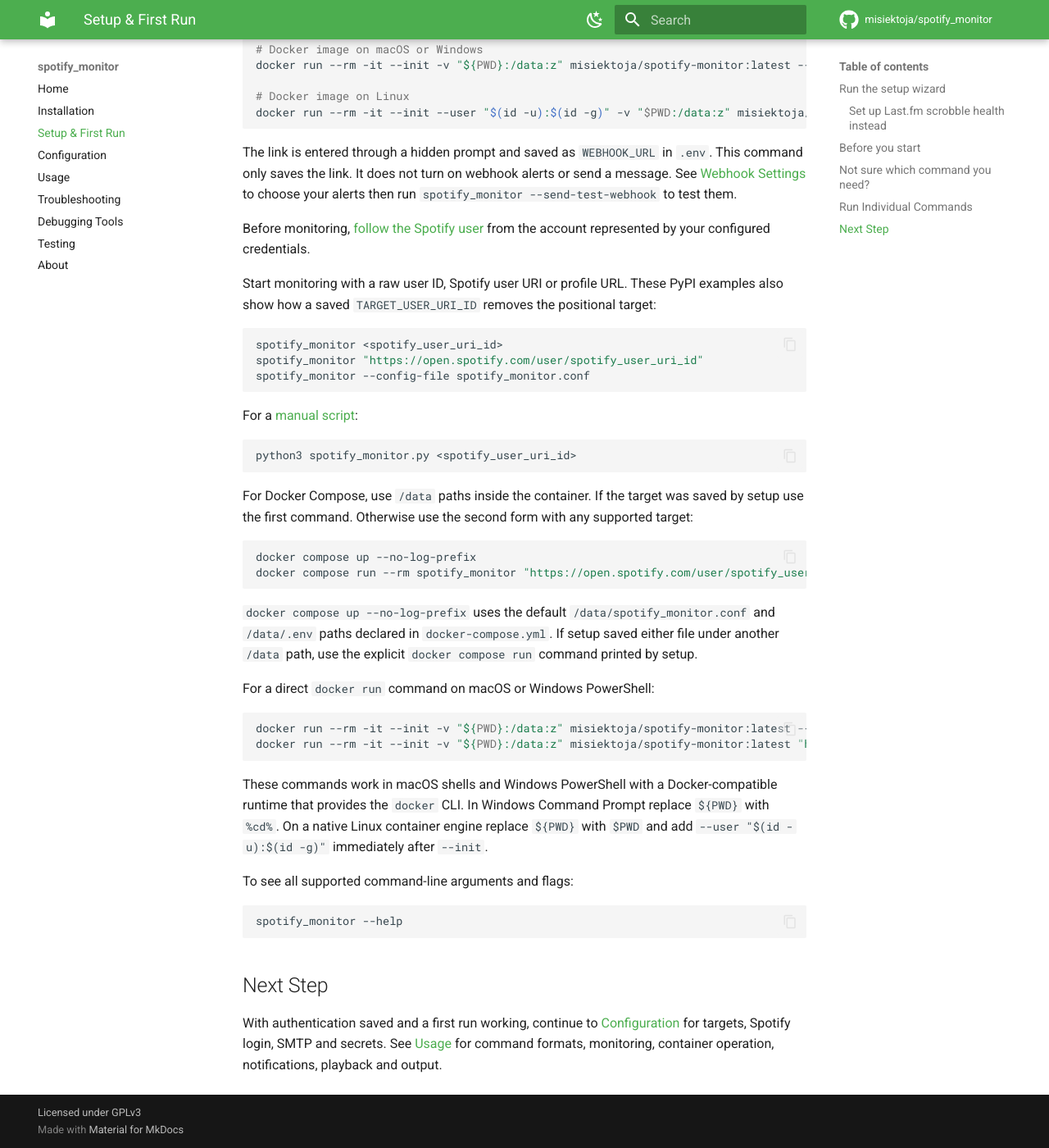
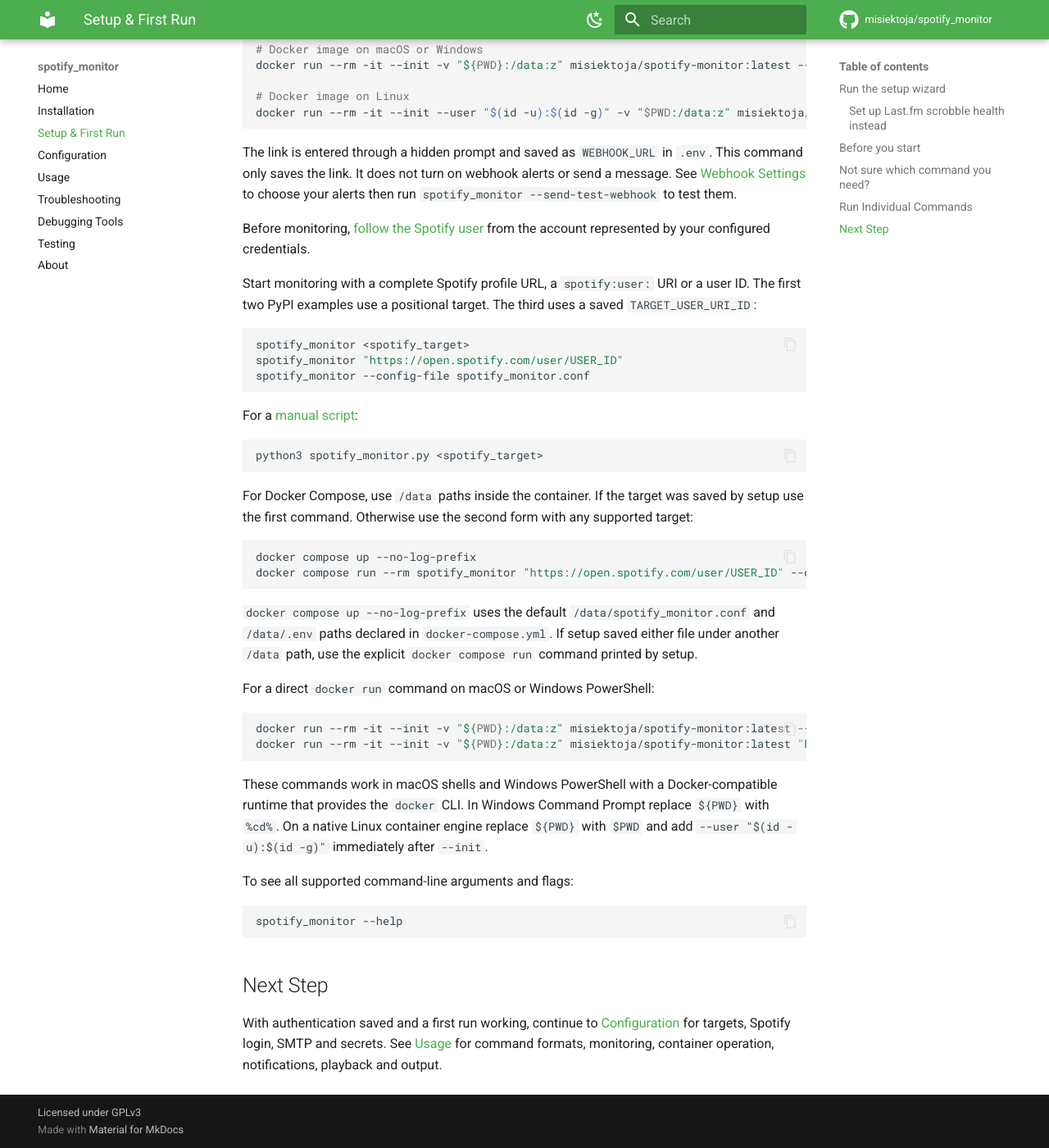
Before and after one commit to misiektoja/spotify_monitor, an MkDocs documentation site: the page built from docs/setup-and-first-run.md, in a window 1280 px wide and 1400 px high, scrolled down 5674 px. Shown: the whole window at 82% size. Built offline with MkDocs 1.6.1 and Material for MkDocs 9.7.7, drawn with Linux system fonts in a browser that asks for light colours; comment, search, counter and statistics services are not loaded; some of the changed text lies outside the part shown.

Commit message:
docs(setup): standardize friend target examples

````diff
--- a/docs/setup-and-first-run.md
+++ b/docs/setup-and-first-run.md
@@ -126,7 +126,7 @@
 | I want to... | Run this |
 | --- | --- |
 | Set up Spotify Monitor for the first time | Use the setup command for your installation above |
-| Start monitoring with existing authentication | `spotify_monitor TARGET`, where `TARGET` is a raw ID, `spotify:user:` URI or profile URL |
+| Start monitoring with existing authentication | `spotify_monitor TARGET`, where `TARGET` is a complete profile URL, `spotify:user:` URI or user ID |
 | Start the target saved in `TARGET_USER_URI_ID` | `spotify_monitor --config-file spotify_monitor.conf` or `docker compose up --no-log-prefix` |
 | Check authentication, connectivity and one target | `spotify_monitor --doctor TARGET` |
 | List Spotify friends visible to the configured account | `spotify_monitor --list-friends` |
@@ -193,25 +193,25 @@
 
 Before monitoring, [follow the Spotify user](configuration.md#following-the-monitored-user) from the account represented by your configured credentials.
 
-Start monitoring with a raw user ID, Spotify user URI or profile URL. These PyPI examples also show how a saved `TARGET_USER_URI_ID` removes the positional target:
+Start monitoring with a complete Spotify profile URL, a `spotify:user:` URI or a user ID. The first two PyPI examples use a positional target. The third uses a saved `TARGET_USER_URI_ID`:
 
 ```sh
-spotify_monitor <spotify_user_uri_id>
-spotify_monitor "https://open.spotify.com/user/spotify_user_uri_id"
+spotify_monitor <spotify_target>
+spotify_monitor "https://open.spotify.com/user/USER_ID"
 spotify_monitor --config-file spotify_monitor.conf
 ```
 
 For a [manual script](installation.md#manual-installation):
 
 ```sh
-python3 spotify_monitor.py <spotify_user_uri_id>
+python3 spotify_monitor.py <spotify_target>
 ```
 
 For Docker Compose, use `/data` paths inside the container. If the target was saved by setup use the first command. Otherwise use the second form with any supported target:
 
 ```sh
 docker compose up --no-log-prefix
-docker compose run --rm spotify_monitor "https://open.spotify.com/user/spotify_user_uri_id" --config-file /data/spotify_monitor.conf --env-file /data/.env
+docker compose run --rm spotify_monitor "https://open.spotify.com/user/USER_ID" --config-file /data/spotify_monitor.conf --env-file /data/.env
 ```
 
 `docker compose up --no-log-prefix` uses the default `/data/spotify_monitor.conf` and `/data/.env` paths declared in `docker-compose.yml`. If setup saved either file under another `/data` path, use the explicit `docker compose run` command printed by setup.
@@ -220,7 +220,7 @@
 
 ```sh
 docker run --rm -it --init -v "${PWD}:/data:z" misiektoja/spotify-monitor:latest --config-file /data/spotify_monitor.conf --env-file /data/.env
-docker run --rm -it --init -v "${PWD}:/data:z" misiektoja/spotify-monitor:latest "https://open.spotify.com/user/spotify_user_uri_id" --config-file /data/spotify_monitor.conf --env-file /data/.env
+docker run --rm -it --init -v "${PWD}:/data:z" misiektoja/spotify-monitor:latest "https://open.spotify.com/user/USER_ID" --config-file /data/spotify_monitor.conf --env-file /data/.env
 ```
 
 These commands work in macOS shells and Windows PowerShell with a Docker-compatible runtime that provides the `docker` CLI. In Windows Command Prompt replace `${PWD}` with `%cd%`. On a native Linux container engine replace `${PWD}` with `$PWD` and add `--user "$(id -u):$(id -g)"` immediately after `--init`.
````
